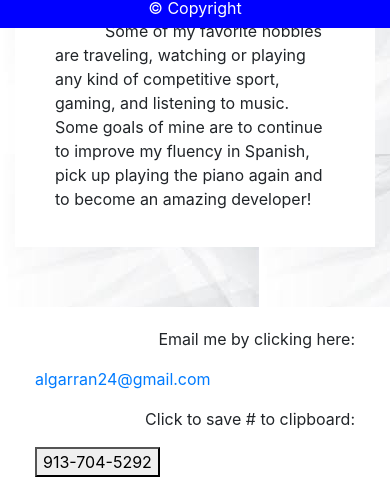
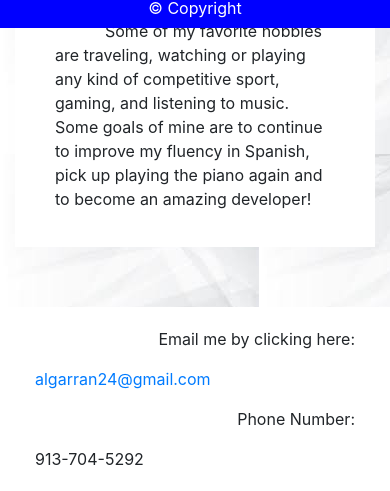
Before and after one commit to algarran/updatedportfolio, a plain HTML site: page index.html in a window 390 px wide. Shown: the part 816-1307 px from the top of the page. Drawn offline with nearby package versions, Linux system fonts and the light colour scheme.

Commit message:
Finishing touches on responsiveness and links

```diff
--- a/index.html
+++ b/index.html
@@ -91,12 +91,10 @@
             </a>
         </div>
         <div class="contact col-xs-12 col-sm-12 col-md-3 col-lg-3 col-xl-3 text-right">
-            Click to save # to clipboard:
+            Phone Number:
         </div>
         <div class="contact col-xs-12 col-sm-12 col-md-3 col-lg-3 col-xl-3 text-left">
-            <button id=copy_btn>
-                913-704-5292
-            </button>
+            913-704-5292
         </div>
 
         <div id="linkedin" class="col-xs-12 col-sm-12 col-md-4 col-lg-4 col-xl-4 text-center">
```
Also changed, not shown: main.js (deleted, +0 -8 lines), portfolio.html (+1 -1 lines), pictures/weather.png, 4 other files.
